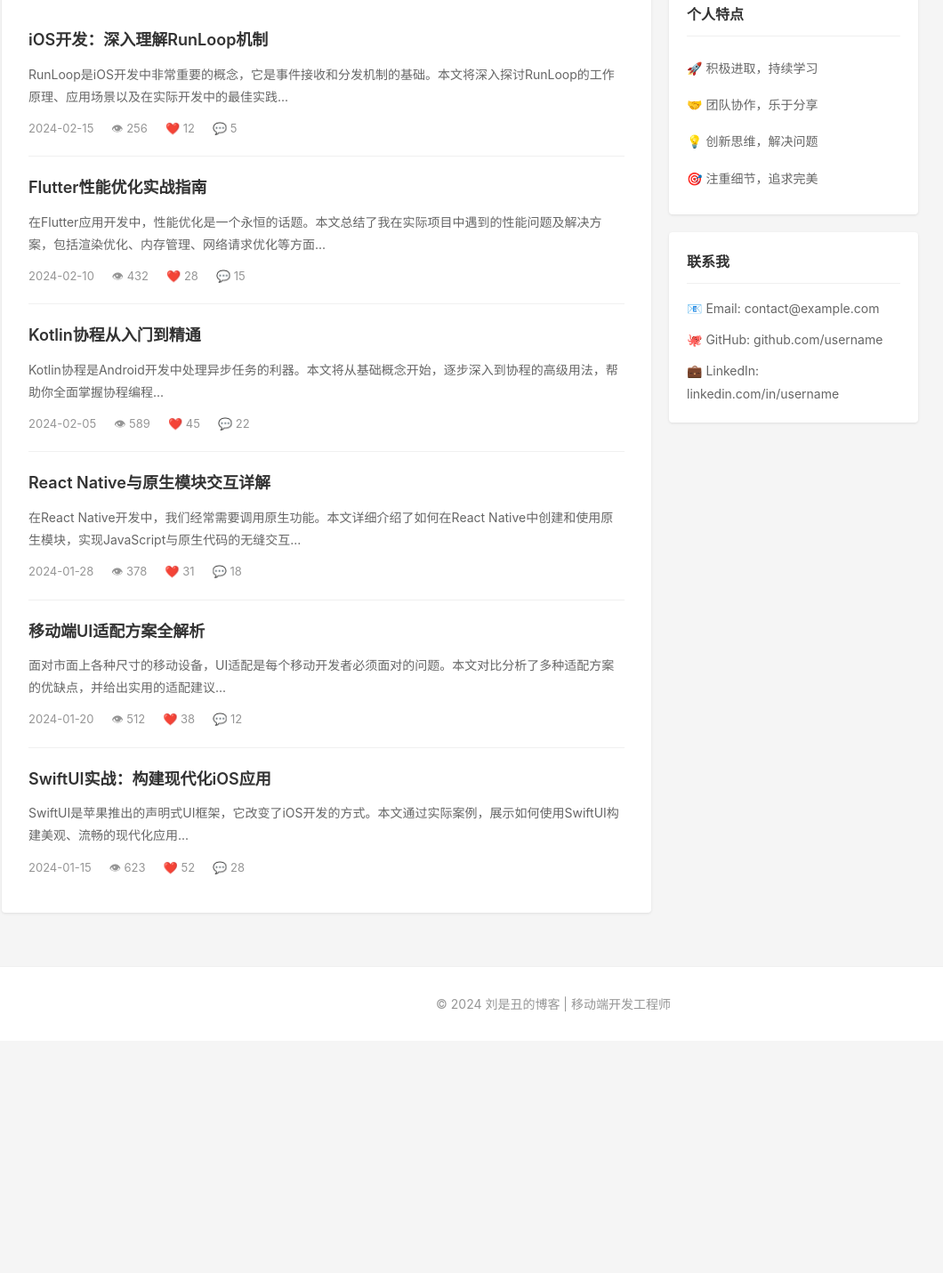
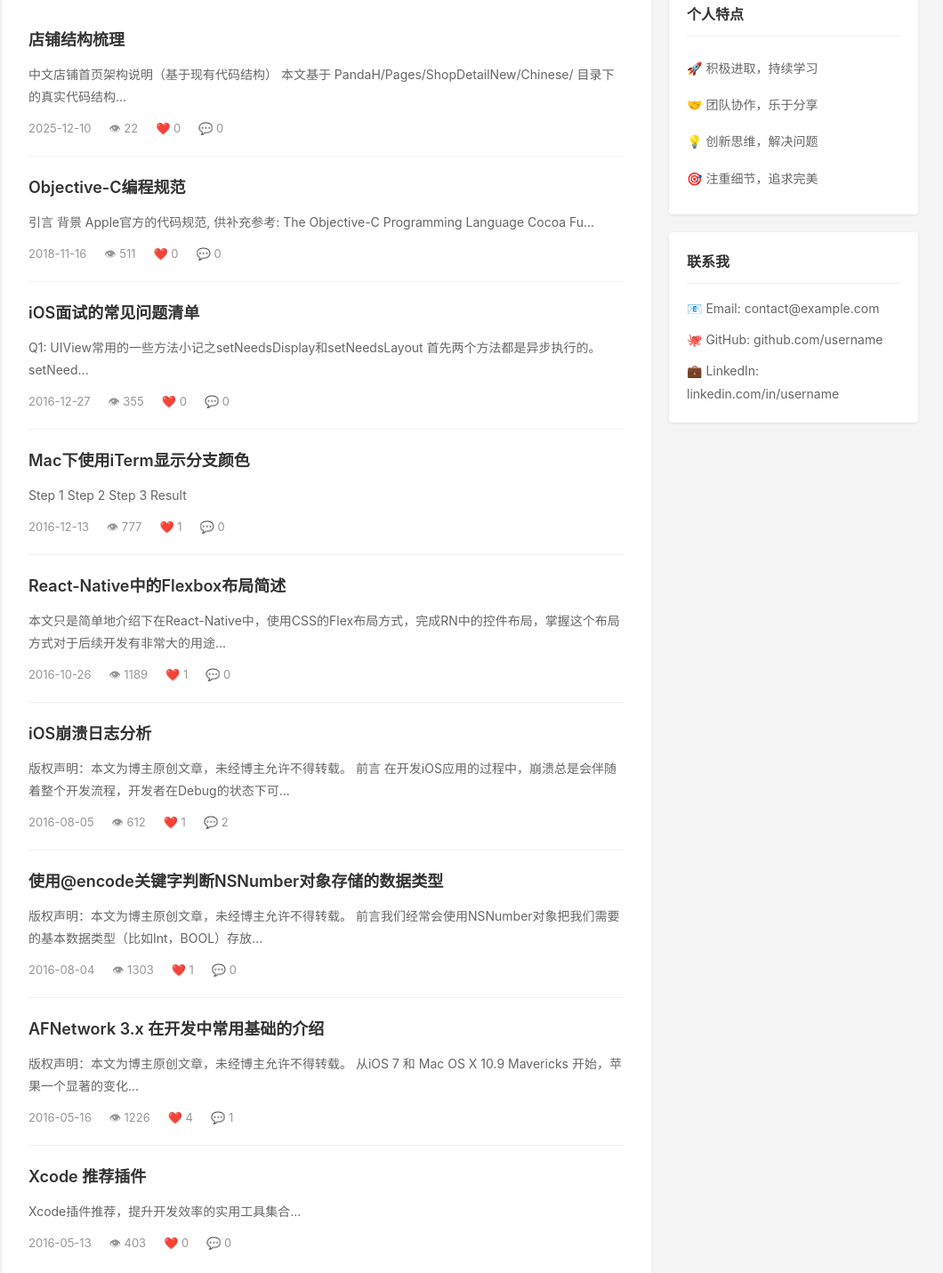
Before and after one commit to DoneLiu/Web-test, a plain HTML site: page index.html in a window 1280 px wide. Shown: the part 639-2070 px from the top of the page at 89% size, without its empty margins (18-1078 px from the left). Before the commit the page ends 1809 px from the top, so only its background shows below. Drawn offline with Linux system fonts and the light colour scheme.

Commit message:
更新文章列表为真实简书文章链接
- 爬取简书页面获取真实文章数据
- 更新9篇文章的标题、链接、摘要
- 更新文章的浏览量、点赞数、评论数等真实数据
- 所有文章链接现在可以正常跳转

Co-Authored-By: Claude Sonnet 4.6 <noreply@anthropic.com>

```diff
--- a/index.html
+++ b/index.html
@@ -58,91 +58,136 @@
 
                     <article class="article-item">
                         <h3 class="article-title">
-                            <a href="https://www.jianshu.com/p/8e2e3e3e3e3e" target="_blank">iOS开发：深入理解RunLoop机制</a>
+                            <a href="https://www.jianshu.com/p/5d945f9397ad" target="_blank">店铺结构梳理</a>
                         </h3>
                         <p class="article-abstract">
-                            RunLoop是iOS开发中非常重要的概念，它是事件接收和分发机制的基础。本文将深入探讨RunLoop的工作原理、应用场景以及在实际开发中的最佳实践...
+                            中文店铺首页架构说明（基于现有代码结构） 本文基于 PandaH/Pages/ShopDetailNew/Chinese/ 目录下的真实代码结构...
                         </p>
                         <div class="article-meta">
-                            <span class="date">2024-02-15</span>
-                            <span class="views">👁 256</span>
-                            <span class="likes">❤️ 12</span>
-                            <span class="comments">💬 5</span>
+                            <span class="date">2025-12-10</span>
+                            <span class="views">👁 22</span>
+                            <span class="likes">❤️ 0</span>
+                            <span class="comments">💬 0</span>
                         </div>
                     </article>
 
                     <article class="article-item">
                         <h3 class="article-title">
-                            <a href="https://www.jianshu.com/p/7d7d7d7d7d7d" target="_blank">Flutter性能优化实战指南</a>
+                            <a href="https://www.jianshu.com/p/b03b49228c8b" target="_blank">Objective-C编程规范</a>
                         </h3>
                         <p class="article-abstract">
-                            在Flutter应用开发中，性能优化是一个永恒的话题。本文总结了我在实际项目中遇到的性能问题及解决方案，包括渲染优化、内存管理、网络请求优化等方面...
+                            引言 背景 Apple官方的代码规范, 供补充参考: The Objective-C Programming Language Cocoa Fu...
                         </p>
                         <div class="article-meta">
-                            <span class="date">2024-02-10</span>
-                            <span class="views">👁 432</span>
-                            <span class="likes">❤️ 28</span>
-                            <span class="comments">💬 15</span>
+                            <span class="date">2018-11-16</span>
+                            <span class="views">👁 511</span>
+                            <span class="likes">❤️ 0</span>
+                            <span class="comments">💬 0</span>
                         </div>
                     </article>
 
                     <article class="article-item">
                         <h3 class="article-title">
-                            <a href="https://www.jianshu.com/p/6c6c6c6c6c6c" target="_blank">Kotlin协程从入门到精通</a>
+                            <a href="https://www.jianshu.com/p/84432e144597" target="_blank">iOS面试的常见问题清单</a>
                         </h3>
                         <p class="article-abstract">
-                            Kotlin协程是Android开发中处理异步任务的利器。本文将从基础概念开始，逐步深入到协程的高级用法，帮助你全面掌握协程编程...
+                            Q1: UIView常用的一些方法小记之setNeedsDisplay和setNeedsLayout 首先两个方法都是异步执行的。setNeed...
                         </p>
                         <div class="article-meta">
-                            <span class="date">2024-02-05</span>
-                            <span class="views">👁 589</span>
-                            <span class="likes">❤️ 45</span>
-                            <span class="comments">💬 22</span>
+                            <span class="date">2016-12-27</span>
+                            <span class="views">👁 355</span>
+                            <span class="likes">❤️ 0</span>
+                            <span class="comments">💬 0</span>
                         </div>
                     </article>
 
                     <article class="article-item">
                         <h3 class="article-title">
-                            <a href="https://www.jianshu.com/p/5b5b5b5b5b5b" target="_blank">React Native与原生模块交互详解</a>
+                            <a href="https://www.jianshu.com/p/0e31a7485d8e" target="_blank">Mac下使用iTerm显示分支颜色</a>
                         </h3>
                         <p class="article-abstract">
-                            在React Native开发中，我们经常需要调用原生功能。本文详细介绍了如何在React Native中创建和使用原生模块，实现JavaScript与原生代码的无缝交互...
+                            Step 1 Step 2 Step 3 Result
                         </p>
                         <div class="article-meta">
-                            <span class="date">2024-01-28</span>
-                            <span class="views">👁 378</span>
-                            <span class="likes">❤️ 31</span>
-                            <span class="comments">💬 18</span>
+                            <span class="date">2016-12-13</span>
+                            <span class="views">👁 777</span>
+                            <span class="likes">❤️ 1</span>
+                            <span class="comments">💬 0</span>
                         </div>
                     </article>
 
                     <article class="article-item">
                         <h3 class="article-title">
-                            <a href="https://www.jianshu.com/p/4a4a4a4a4a4a" target="_blank">移动端UI适配方案全解析</a>
+                            <a href="https://www.jianshu.com/p/bfe3e59d2c43" target="_blank">React-Native中的Flexbox布局简述</a>
                         </h3>
                         <p class="article-abstract">
-                            面对市面上各种尺寸的移动设备，UI适配是每个移动开发者必须面对的问题。本文对比分析了多种适配方案的优缺点，并给出实用的适配建议...
+                            本文只是简单地介绍下在React-Native中，使用CSS的Flex布局方式，完成RN中的控件布局，掌握这个布局方式对于后续开发有非常大的用途...
                         </p>
                         <div class="article-meta">
-                            <span class="date">2024-01-20</span>
-                            <span class="views">👁 512</span>
-                            <span class="likes">❤️ 38</span>
-                            <span class="comments">💬 12</span>
+                            <span class="date">2016-10-26</span>
+                            <span class="views">👁 1189</span>
+                            <span class="likes">❤️ 1</span>
+                            <span class="comments">💬 0</span>
                         </div>
                     </article>
 
                     <article class="article-item">
                         <h3 class="article-title">
-                            <a href="https://www.jianshu.com/p/3c3c3c3c3c3c" target="_blank">SwiftUI实战：构建现代化iOS应用</a>
+                            <a href="https://www.jianshu.com/p/22750570e393" target="_blank">iOS崩溃日志分析</a>
                         </h3>
                         <p class="article-abstract">
-                            SwiftUI是苹果推出的声明式UI框架，它改变了iOS开发的方式。本文通过实际案例，展示如何使用SwiftUI构建美观、流畅的现代化应用...
+                            版权声明：本文为博主原创文章，未经博主允许不得转载。 前言 在开发iOS应用的过程中，崩溃总是会伴随着整个开发流程，开发者在Debug的状态下可...
                         </p>
                         <div class="article-meta">
-                            <span class="date">2024-01-15</span>
-                            <span class="views">👁 623</span>
-                            <span class="likes">❤️ 52</span>
-                            <span class="comments">💬 28</span>
+                            <span class="date">2016-08-05</span>
+                            <span class="views">👁 612</span>
+                            <span class="likes">❤️ 1</span>
+                            <span class="comments">💬 2</span>
+                        </div>
+                    </article>
+
+                    <article class="article-item">
+                        <h3 class="article-title">
+                            <a href="https://www.jianshu.com/p/4ebc64bdeae5" target="_blank">使用@encode关键字判断NSNumber对象存储的数据类型</a>
+                        </h3>
+                        <p class="article-abstract">
+                            版权声明：本文为博主原创文章，未经博主允许不得转载。 前言我们经常会使用NSNumber对象把我们需要的基本数据类型（比如Int，BOOL）存放...
+                        </p>
+                        <div class="article-meta">
+                            <span class="date">2016-08-04</span>
+                            <span class="views">👁 1303</span>
+                            <span class="likes">❤️ 1</span>
+                            <span class="comments">💬 0</span>
+                        </div>
+                    </article>
+
+                    <article class="article-item">
+                        <h3 class="article-title">
+                            <a href="https://www.jianshu.com/p/f5a30ca2a46e" target="_blank">AFNetwork 3.x 在开发中常用基础的介绍</a>
+                        </h3>
+                        <p class="article-abstract">
+                            版权声明：本文为博主原创文章，未经博主允许不得转载。 从iOS 7 和 Mac OS X 10.9 Mavericks 开始，苹果一个显著的变化...
+                        </p>
+                        <div class="article-meta">
+                            <span class="date">2016-05-16</span>
+                            <span class="views">👁 1226</span>
+                            <span class="likes">❤️ 4</span>
+                            <span class="comments">💬 1</span>
+                        </div>
+                    </article>
+
+                    <article class="article-item">
+                        <h3 class="article-title">
+                            <a href="https://www.jianshu.com/p/fba354991867" target="_blank">Xcode 推荐插件</a>
+                        </h3>
+                        <p class="article-abstract">
+                            Xcode插件推荐，提升开发效率的实用工具集合...
+                        </p>
+                        <div class="article-meta">
+                            <span class="date">2016-05-13</span>
+                            <span class="views">👁 403</span>
+                            <span class="likes">❤️ 0</span>
+                            <span class="comments">💬 0</span>
                         </div>
                     </article>
                 </div>
```
